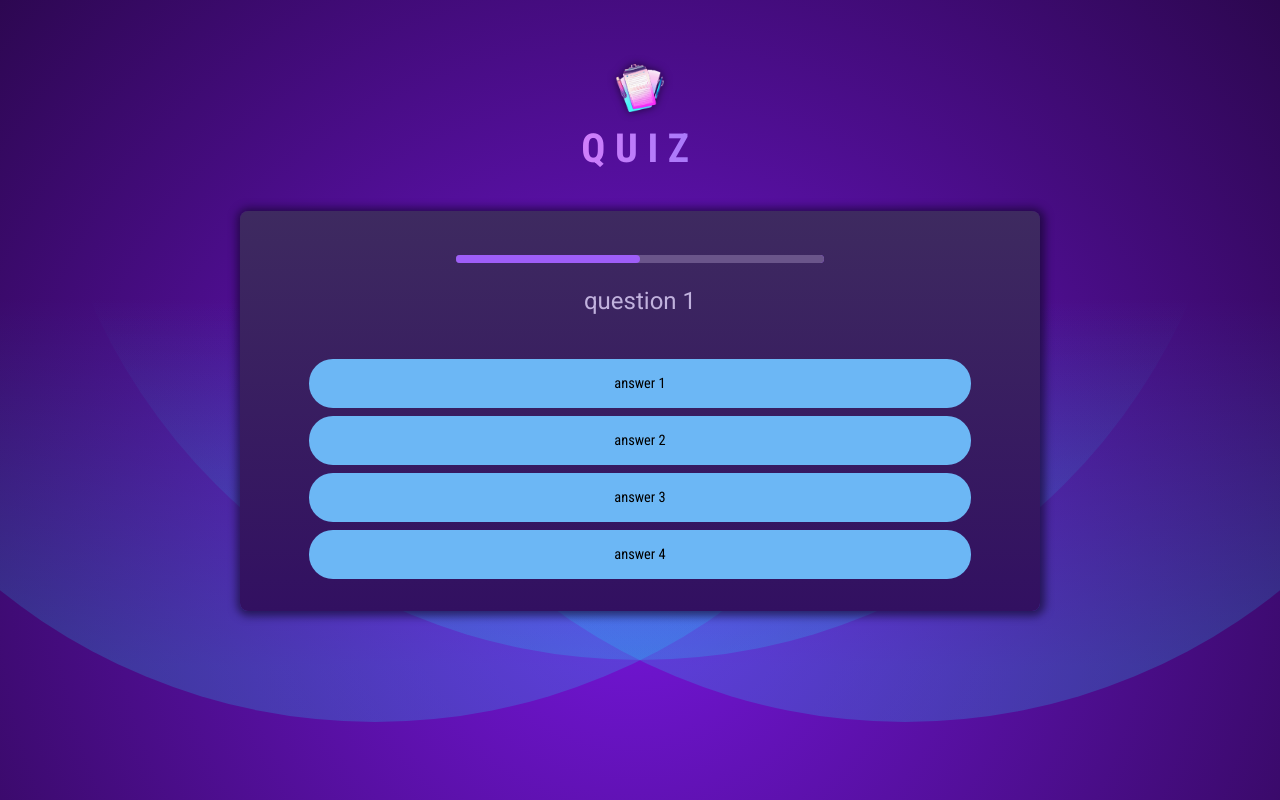
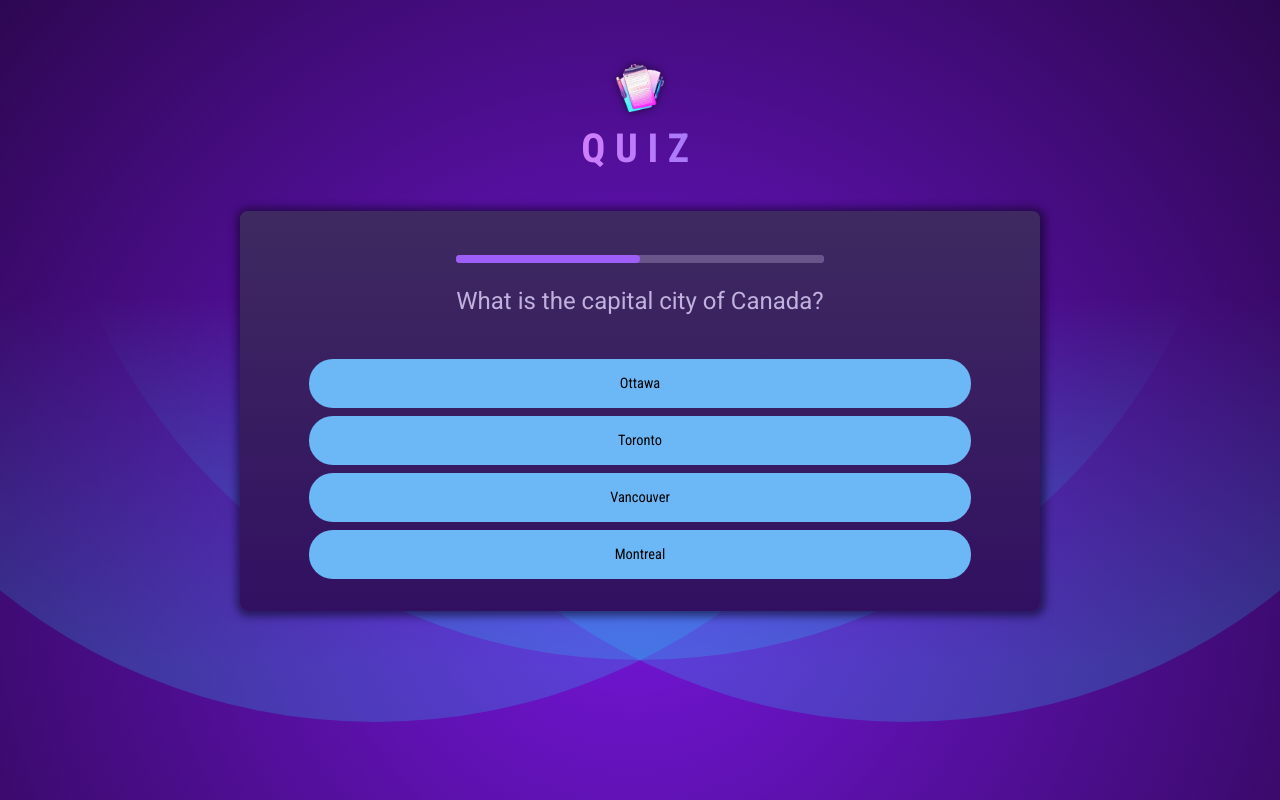
Before and after one commit to MihaiNeagu9/react-quiz-app, a React (Vite) app: page / in a window 1280 px wide. Built offline with nearby package versions, Linux system fonts and the light colour scheme.

Commit message:
refactor: replace dummy data with real questions

```diff
--- a/src/data-question.js
+++ b/src/data-question.js
@@ -1,6 +1,14 @@
 export const QUESTION_DATA = [
-    {question: "question 1", answers: ["answer 1", "answer 2", "answer 3", "answer 4"]},
-    {question: "question 2", answers: ["answer 1", "answer 2", "answer 3", "answer 4"]},
-    {question: "question 3", answers: ["answer 1", "answer 2", "answer 3", "answer 4"]},
-    {question: "question 4", answers: ["answer 1", "answer 2", "answer 3", "answer 4"]},
+    {
+        question: "What is the capital city of Canada?",
+        answers: ["Ottawa", "Toronto", "Vancouver", "Montreal"],
+    },
+    {
+        question: "Which planet is known as the Red Planet?",
+        answers: ["Mars", "Jupiter", "Venus", "Saturn"],
+    },
+    {
+        question: "Who wrote the play 'Romeo and Juliet'?",
+        answers: ["William Shakespeare", "Charles Dickens", "Jane Austen", "Mark Twain"],
+    },
 ];
```
